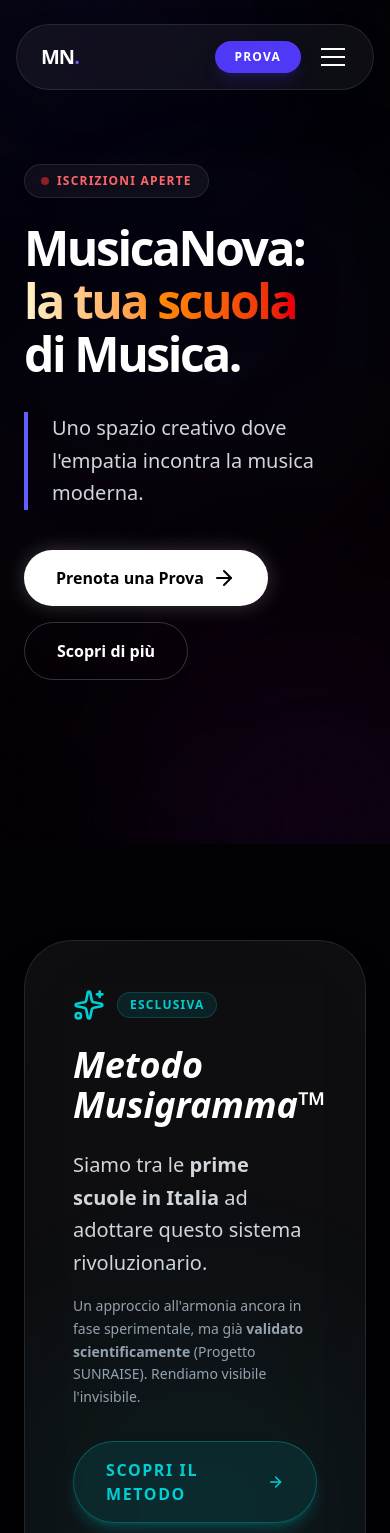
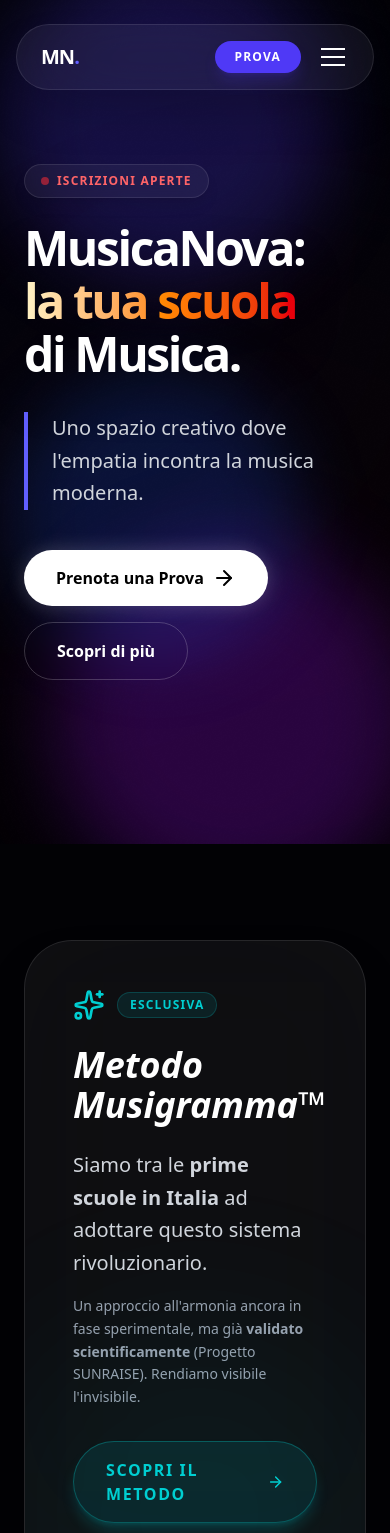
Before and after one commit to andrealens/musicanova-studio, a Next.js app: page / in a window 390 px wide. Shown: the top 1533 px of the page. Built offline with nearby package versions, Linux system fonts and the light colour scheme; no server answers.

Commit message:
Fix(UI): pulizia codice e ottimizzazione blur blob per mobile

```diff
--- a/src/components/AnimatedBackground.tsx
+++ b/src/components/AnimatedBackground.tsx
@@ -13,8 +13,8 @@ export default function AnimatedBackground() {
 
     blobs.forEach((blob) => {
       gsap.to(blob, {
-        x: () => gsap.utils.random(-100, 100),
-        y: () => gsap.utils.random(-100, 100),
+        x: () => gsap.utils.random(-80, 80),
+        y: () => gsap.utils.random(-80, 80),
         scale: () => gsap.utils.random(0.9, 1.1),
         duration: () => gsap.utils.random(15, 20),
         repeat: -1,
@@ -28,10 +28,54 @@ export default function AnimatedBackground() {
     <div
       ref={containerRef}
       className="fixed inset-0 z-[1] overflow-hidden pointer-events-none"
+      aria-hidden="true"
     >
-      <div className="glow-blob absolute top-[-10%] left-[-10%] w-[50vw] h-[50vw] max-w-[600px] max-h-[600px] rounded-full bg-indigo-600/15 blur-[120px]" />
-      <div className="glow-blob absolute bottom-[-10%] right-[-10%] w-[60vw] h-[60vw] max-w-[700px] max-h-[700px] rounded-full bg-purple-600/15 blur-[120px]" />
-      <div className="glow-blob absolute top-[30%] left-[40%] w-[40vw] h-[40vw] max-w-[500px] max-h-[500px] rounded-full bg-blue-600/10 blur-[120px]" />
+      {/*
+       * REGOLA blur/dimensione:
+       * Il blur non deve superare il ~20% del diametro del blob.
+       * Con blob da 200px e blur 120px il rapporto è 60% → tutto dissolto.
+       *
+       * Mobile  → blob grandi (80-90vw), blur piccolo (35-40px), opacità più alta
+       * Desktop → blob medi  (50-65vw), blur grande (110-120px), opacità originale
+       *
+       * Le opacità su mobile sono /20-/25 invece di /10-/15 perché i pannelli
+       * OLED entry-level e LCD economici comprimono i valori bassi verso il nero.
+       */}
+
+      {/* Blob 1 — alto sinistra, indigo */}
+      <div className="
+        glow-blob absolute
+        top-[-5%] left-[-5%]
+        w-[85vw] h-[85vw]   md:w-[55vw] md:h-[55vw]
+        max-w-[380px] max-h-[380px]   md:max-w-[650px] md:max-h-[650px]
+        rounded-full
+        bg-indigo-600/25   md:bg-indigo-600/15
+        blur-[40px]   md:blur-[120px]
+      " />
+
+      {/* Blob 2 — basso destra, viola */}
+      <div className="
+        glow-blob absolute
+        bottom-[-5%] right-[-5%]
+        w-[90vw] h-[90vw]   md:w-[65vw] md:h-[65vw]
+        max-w-[420px] max-h-[420px]   md:max-w-[750px] md:max-h-[750px]
+        rounded-full
+        bg-purple-600/25   md:bg-purple-600/15
+        blur-[40px]   md:blur-[120px]
+      " />
+
+      {/* Blob 3 — centro, blu.
+         Su mobile spostato più in basso e a sinistra per distribuire
+         la copertura senza sovrapporsi completamente agli altri due. */}
+      <div className="
+        glow-blob absolute
+        top-[45%] left-[5%]   md:top-[30%] md:left-[40%]
+        w-[75vw] h-[75vw]   md:w-[45vw] md:h-[45vw]
+        max-w-[340px] max-h-[340px]   md:max-w-[550px] md:max-h-[550px]
+        rounded-full
+        bg-blue-600/20   md:bg-blue-600/10
+        blur-[35px]   md:blur-[110px]
+      " />
     </div>
   );
 }
```
